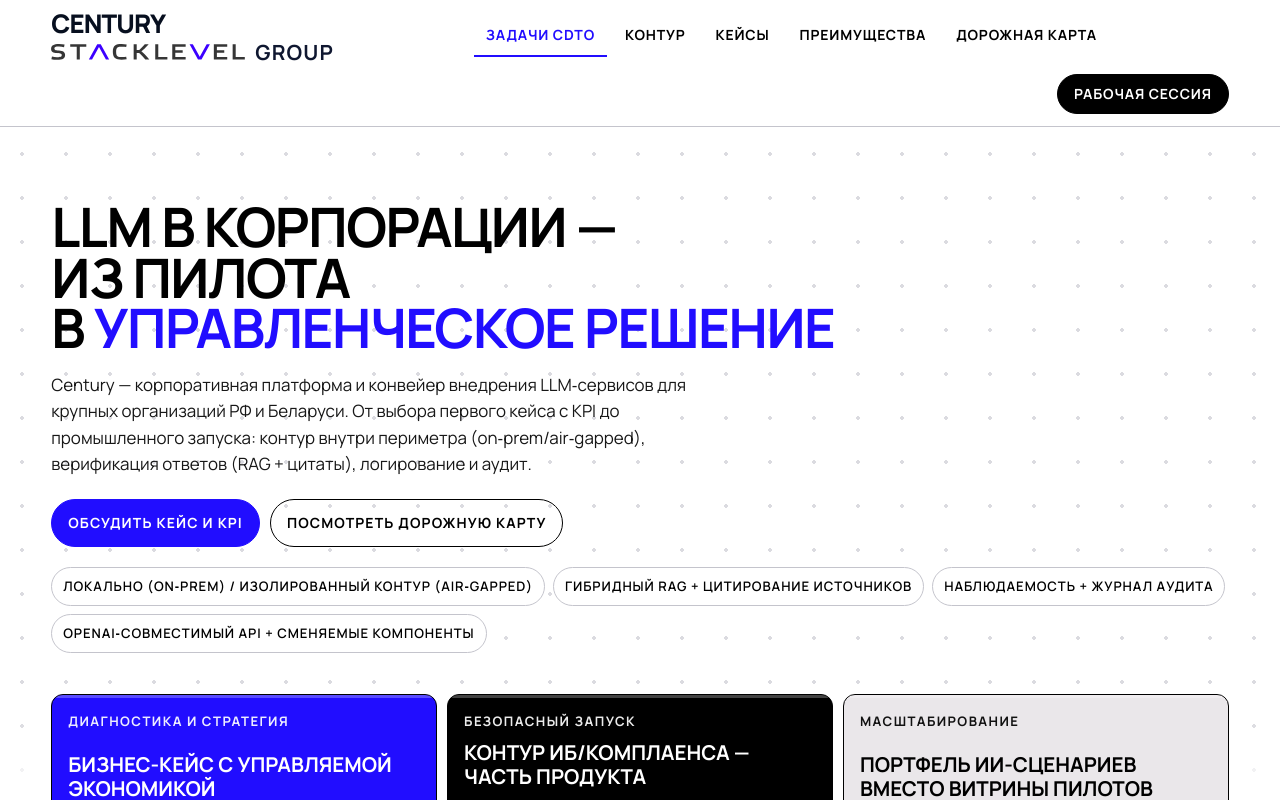
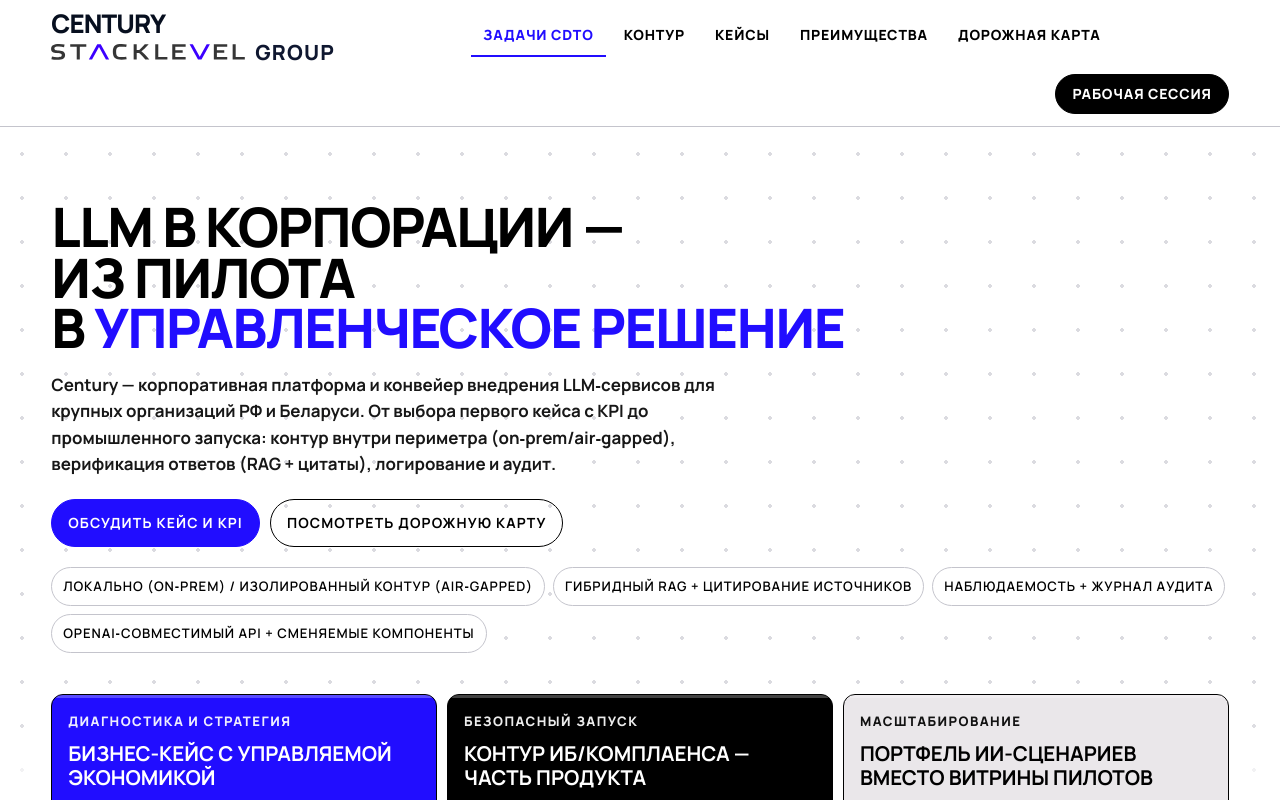
Before and after one commit to STACKLEVEL-AI/century-ai-next, a Next.js app: page / in a window 1280 px wide. Shown: the top 800 px of the page. Built offline with nearby package versions, Linux system fonts and the light colour scheme.

Commit message:
Text group on header was made more bolder.

```diff
--- a/package.json
+++ b/package.json
@@ -9,9 +9,9 @@
     "lint": "next lint"
   },
   "dependencies": {
-    "next": "^15.1.0",
-    "react": "^19.0.0",
-    "react-dom": "^19.0.0"
+    "next": "^15.5.12",
+    "react": "^19.2.4",
+    "react-dom": "^19.2.4"
   },
   "devDependencies": {
     "@types/node": "^22.0.0",
--- a/src/app/globals.css
+++ b/src/app/globals.css
@@ -98,6 +98,7 @@
   text-rendering: optimizeLegibility;
   -webkit-font-smoothing: antialiased;
   -moz-osx-font-smoothing: grayscale;
+  font-weight: 700;
 }
 
 .sr-only {
@@ -208,7 +209,7 @@
 .logo-group,
 .footer-group {
   line-height: 1;
-  font-weight: 700;
+  font-weight: 900;
   text-transform: uppercase;
   letter-spacing: 0.055em;
 }
@@ -277,6 +278,7 @@
   justify-content: center;
   gap: 6px;
   flex-wrap: wrap;
+
 }
 
 .main-nav a {
@@ -285,7 +287,7 @@
   text-transform: uppercase;
   letter-spacing: 0.06em;
   font-size: var(--md-label);
-  font-weight: 700;
+  font-weight: 900;
   line-height: 1.2;
   min-height: var(--md-touch);
   padding: 10px 12px;
@@ -322,7 +324,7 @@
   letter-spacing: 0.06em;
   font-size: var(--md-label);
   line-height: 1.2;
-  font-weight: 700;
+  font-weight: 900;
   white-space: nowrap;
   transition: background-color 140ms ease, color 140ms ease, border-color 140ms ease;
 }
@@ -371,6 +373,7 @@
   text-wrap: balance;
   overflow-wrap: normal;
   word-break: normal;
+  font-weight: 900 !important;
 }
 
 .hero-copy h1 span {
@@ -525,7 +528,7 @@
   text-transform: uppercase;
   letter-spacing: 0.11em;
   font-size: 0.82rem;
-  font-weight: 700;
+  font-weight: 900;
   opacity: 0.92;
 }
 
```
Also changed, not shown: 1 other file (tests, documents, lock files or other folders).
